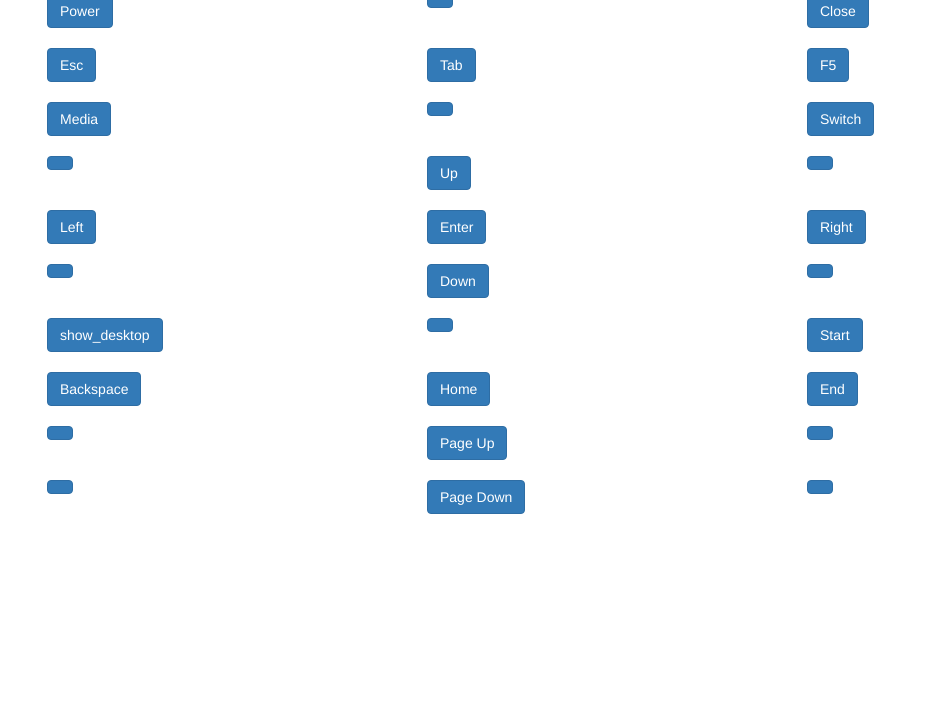
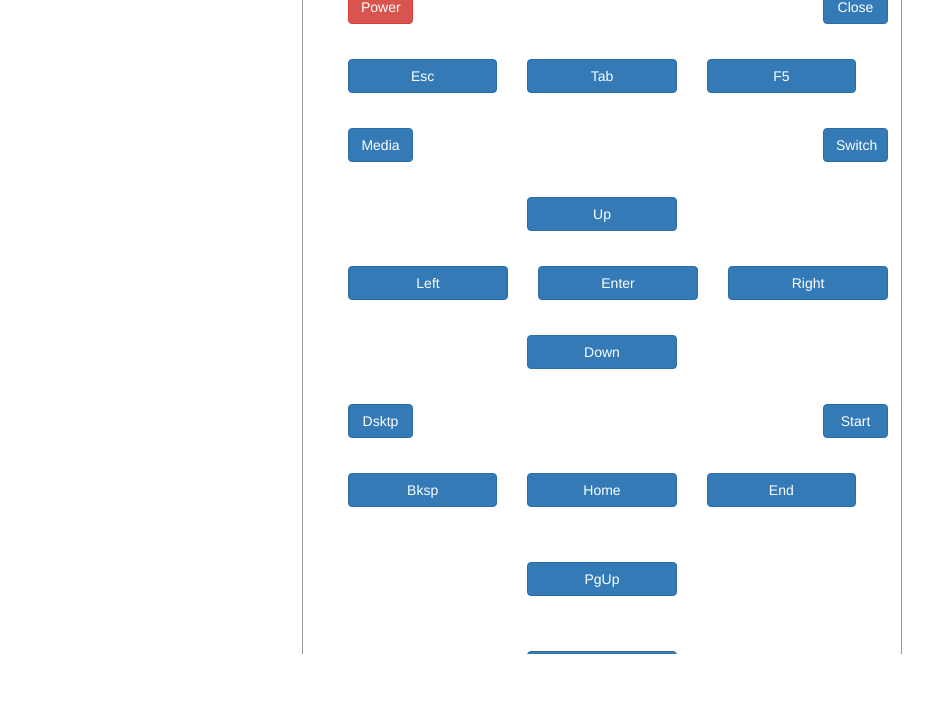
Before and after one commit to girish946/gorcontrol, a plain HTML site: page static/index.html in a window 1280 px wide. Shown: the part 76-800 px from the top of the page, without its empty margins (38-971 px from the left). Drawn offline with nearby package versions, Linux system fonts and the light colour scheme.

Commit message:
minor improvements and login page added

```diff
--- /dev/null
+++ b/static/css/styles.css
@@ -0,0 +1 @@
+.modal-footer {   border-top: 0px; }
--- a/static/index.html
+++ b/static/index.html
@@ -1,175 +1,198 @@
 <html>
 	<head>
+		<meta http-equiv="content-type" content="text/html; charset=UTF-8">
+    <meta charset="utf-8">
+    <title>Bootstrap Login Form</title>
+    <meta name="generator" content="Bootply" />
+    <meta name="viewport" content="width=device-width, initial-scale=1, maximum-scale=1">
     <link href="/static/css/bootstrap.min.css" rel="stylesheet">
-		<script src="/static/js/jquery-3.1.1.min.js" type="text/javascript"></script>
-		<script src="/static/js/bootstrap.min.js" type="text/javascript"></script>
+    <link href="/static/css/styles.css" rel="stylesheet">
 
 	</head>
-
 	<body>
-		<div class="container" >
-			<h1> this is the sg remote server</h1>
+  <div id="loginModal" class="modal show" tabindex="-1" role="dialog" aria-hidden="true">
+  <div class="modal-dialog" style="overflow-y: scroll; max-height:85%;  margin-top: 50px; margin-bottom:50px;">
+  <div class="modal-content">
+         <!--<div class="modal-header">
+          <button type="button" class="close" data-dismiss="modal" aria-hidden="true">×</button>
+          <h1 class="text-center">Login</h1>
+      </div>  -->
+      <div class="modal-body">
+          <form class="form col-md-12 center-block">
+            <div class="form-group">
                   <div class="row container">
-
-	        	<div class="col-lg-4">
-	        		<a class="btn btn-primary" href="/handle/show_desktop" role="button">Power</a>
+                    <div class="col-lg-1 col-sm-4 col-xs-4 col-md-1">
+                      <a class="btn btn-primary btn-block btn-danger" href="/handle/power" role="button">Power</a>
                     </div>
 
-	        	<div class="col-lg-4">
-	        		<a class="btn btn-primary" href="#" role="button">   </a>
+                    <div class="col-lg-4 col-sm-4 col-xs-4 col-md-4">
+
                     </div>
 
-	        	<div class="col-lg-4">
-	        		<a class="btn btn-primary" href="/handle/close" role="button">Close</a>
+                    <div class="col-lg-1 col-sm-4 col-xs-4 col-md-1">
+                      <a class="btn btn-primary btn-block" href="/handle/close_Window" role="button">Close</a>
                     </div>
 
                  </div>
-
+            </div>
+            <div class="form-group">
               <dev class="row container">
 
-        		<div class="col-lg-4">
-        			<a class="btn btn-primary" href="/handle/esc" role="button">Esc</a>
+                    <div class="col-lg-4 col-sm-4 col-xs-4 col-md-4">
+                      <a class="btn btn-primary btn-block" href="/handle/escape" role="button">Esc</a>
                     </div>
 
-        		<div class="col-lg-4">
-        			<a class="btn btn-primary" href="/handle/tab" role="button">Tab</a>
+                    <div class="col-lg-4 col-sm-4 col-xs-4 col-md-4">
+                      <a class="btn btn-primary btn-block" href="/handle/tab" role="button">Tab</a>
                     </div>
 
-        		<div class="col-lg-4">
-        			<a class="btn btn-primary" href="/handle/F5" role="button">F5</a>
+                    <div class="col-lg-4 col-sm-4 col-xs-4 col-md-4">
+                      <a class="btn btn-primary btn-block" href="/handle/f5" role="button">F5</a>
+                    </div>
+              </dev>
+          </div>
+
+          <div class="form-group">
+            <div class="row container">
+
+                    <div class="col-lg-1 col-sm-4 col-xs-4 col-md-1">
+                      <a class="btn btn-primary btn-block" href="/handle/show_filemanager" role="button">Media</a>
+                    </div>
+
+                    <div class="col-lg-4 col-sm-4 col-xs-4 col-md-4">
+
+                    </div>
+
+                    <div class="col-lg-1 col-sm-4 col-xs-4 col-md-1">
+                      <a class="btn btn-primary btn-block" href="/handle/alt_tab" role="button">Switch</a>
+                    </div>
+            </div>
+          </div>
+          <div class="form-group">
+            <dev class="row container">
+              <div class="col-lg-4 col-sm-4 col-xs-4 col-md-4">
+                 </div>
+
+                    <div class="col-lg-4 col-sm-4 col-xs-4 col-md-4">
+                      <a class="btn btn-primary btn-block" href="/handle/up" role="button">Up</a>
+                    </div>
+
+                    <div class="col-lg-4 col-sm-4 col-xs-4 col-md-4">
+                    </div>
+                  </dev>
+          </div>
+          <div class="form-group">
+                 <div class="row container">
+
+                    <div class="col-lg-2 col-sm-4 col-xs-4 col-md-2">
+                      <a class="btn btn-primary btn-block" href="/handle/left" role="button">Left</a>
+                    </div>
+
+                    <div class="col-lg-2 col-sm-4 col-xs-4 col-md-2">
+                      <a class="btn btn-primary btn-block" href="/handle/enter" role="button">Enter</a>
+                    </div>
+
+                    <div class="col-lg-2 col-sm-4 col-xs-4 col-md-2">
+                      <a class="btn btn-primary btn-block" href="/handle/right" role="button">Right</a>
+                    </div>
+                  </div>
+          </div>
+          <div class="form-group">
+                 <dev class="row container">
+
+                    <div class="col-lg-4 col-sm-4 col-xs-4 col-md-4">
+
+                    </div>
+
+                    <div class="col-lg-4 col-sm-4 col-xs-4 col-md-4">
+                      <a class="btn btn-primary btn-block" href="/handle/down" role="button">Down</a>
+                    </div>
+
+                    <div class="col-lg-4 col-sm-4 col-xs-4 col-md-4">
+
 
                     </div>
                  </dev>
-
+        </div>
+        <div class="form-group">
              <div class="row container">
 
-	        	<div class="col-lg-4">
-	        		<a class="btn btn-primary" href="/handle/show_desktop" role="button">Media</a>
+                    <div class="col-lg-1 col-sm-4 col-xs-4 col-md-1">
+                      <a class="btn btn-primary btn-block" href="/handle/show_desktop" role="button">Dsktp</a>
                     </div>
 
-	        	<div class="col-lg-4">
-	        		<a class="btn btn-primary" href="#" role="button">    </a>
+                    <div class="col-lg-4 col-sm-4 col-xs-4 col-md-4">
+
                     </div>
 
-	        	<div class="col-lg-4">
-	        		<a class="btn btn-primary" href="/handle/show_desktop" role="button">Switch</a>
+                    <div class="col-lg-1 col-sm-4 col-xs-4 col-md-1">
+                      <a class="btn btn-primary btn-block" href="/handle/show_dashboard" role="button">Start</a>
                     </div>
 
                   </div>
-
+        </div>
+        <div class="form-group">
                   <dev class="row container">
 
-        		<div class="col-lg-4">
-        			<a class="btn btn-primary" href="#" role="button">    </a>
+                    <div class="col-lg-4 col-sm-4 col-xs-4 col-md-4">
+                      <a class="btn btn-primary btn-block" href="/handle/backspace" role="button">Bksp</a>
                     </div>
 
-        		<div class="col-lg-4">
-        			<a class="btn btn-primary" href="/handle/up" role="button">Up</a>
+                    <div class="col-lg-4 col-sm-4 col-xs-4 col-md-4">
+                      <a class="btn btn-primary btn-block" href="/handle/home" role="button">Home</a>
                     </div>
 
-        		<div class="col-lg-4">
-        			<a class="btn btn-primary" href="#" role="button">    </a>
+                    <div class="col-lg-4 col-sm-4 col-xs-4 col-md-4">
+                      <a class="btn btn-primary btn-block" href="/handle/end" role="button">End</a>
 
                     </div>
                   </dev>
+        </div>
+        <div class="form-group">
+                  <dev class="row container">
 
-        	<div class="row container">
-
-	        	<div class="col-lg-4">
-	        		<a class="btn btn-primary" href="/handle/left" role="button">Left</a>
-	        	</div>
-
-	        	<div class="col-lg-4">
-	        		<a class="btn btn-primary" href="/handle/enter" role="button">Enter</a>
-	        	</div>
-
-	        	<div class="col-lg-4">
-	        		<a class="btn btn-primary" href="/handle/right" role="button">Right</a>
-		        </div>
+                    <div class="col-lg-4 col-sm-4 col-xs-4 col-md-4">
 
                     </div>
 
-        	<dev class="row container">
-
-        		<div class="col-lg-4">
-        			<a class="btn btn-primary" href="#" role="button">    </a>
+                    <div class="col-lg-4 col-sm-4 col-xs-4 col-md-4">
+                      <a class="btn btn-primary btn-block" href="/handle/pageup" role="button">PgUp</a>
                     </div>
 
-        		<div class="col-lg-4">
-        			<a class="btn btn-primary" href="/handle/down" role="button">Down</a>
-        		</div>
+                    <div class="col-lg-4 col-sm-4 col-xs-4 col-md-4">
 
-        		<div class="col-lg-4">
-        			<a class="btn btn-primary" href="#" role="button">     </a>
 
                     </div>
                   </dev>
+        </div>
+        <div class="form-group">
+                  <dev class="row container">
 
-        	<div class="row container">
-
-	        	<div class="col-lg-4">
-	        		<a class="btn btn-primary" href="/handle/show_desktop" role="button">show_desktop</a>
-	        	</div>
-
-	        	<div class="col-lg-4">
-	        		<a class="btn btn-primary" href="#" role="button">    </a>
-	        	</div>
-
-	        	<div class="col-lg-4">
-	        		<a class="btn btn-primary" href="/handle/show_desktop" role="button">Start</a>
-		        </div>
+                    <div class="col-lg-4 col-sm-4 col-xs-4 col-md-4">
 
                     </div>
 
-        	<dev class="row container">
-
-        		<div class="col-lg-4">
-        			<a class="btn btn-primary" href="/handle/show_desktop" role="button">Backspace</a>
+                    <div class="col-lg-4 col-sm-4 col-xs-4 col-md-4">
+                      <a class="btn btn-primary btn-block" href="/handle/pagedown" role="button">PgDn</a>
                     </div>
 
-        		<div class="col-lg-4">
-        			<a class="btn btn-primary" href="/handle/show_desktop" role="button">Home</a>
+                    <div class="col-lg-4 col-sm-4 col-xs-4 col-md-4">
+                    </div>
+                  </dev>
          </div>
 
-        		<div class="col-lg-4">
-        			<a class="btn btn-primary" href="/handle/show_desktop" role="button">End</a>
 
+          </form>
       </div>
-        	</dev>
-
-        	<dev class="row container">
-
-        		<div class="col-lg-4">
-        			<a class="btn btn-primary" href="#" role="button">    </a>
+      <div class="modal-footer">
+          <div class="col-md-12">
       </div>
-
-        		<div class="col-lg-4">
-        			<a class="btn btn-primary" href="/handle/page_up" role="button">Page Up</a>
       </div>
-
-        		<div class="col-lg-4">
-        			<a class="btn btn-primary" href="#" role="button">    </a>
-
   </div>
-        	</dev>
-
-        	<dev class="row container">
-
-        		<div class="col-lg-4">
-        			<a class="btn btn-primary" href="#" role="button">    </a>
   </div>
-
-        		<div class="col-lg-4">
-        			<a class="btn btn-primary" href="/handle/page_down" role="button">Page Down</a>
 </div>
-
-        		<div class="col-lg-4">
-        			<a class="btn btn-primary" href="#" role="button">    </a>
-
-        		</div>
-        	</dev>
-
-
-		</div>
+  <!-- script references -->
+    <script src="//ajax.googleapis.com/ajax/libs/jquery/2.0.2/jquery.min.js"></script>
+    <script src="/static/js/bootstrap.min.js"></script>
   </body>
 </html>
```
Also changed, not shown: templates/Login.html (added, +50 -0 lines). Lines whose indentation alone changed are shown as unchanged.
